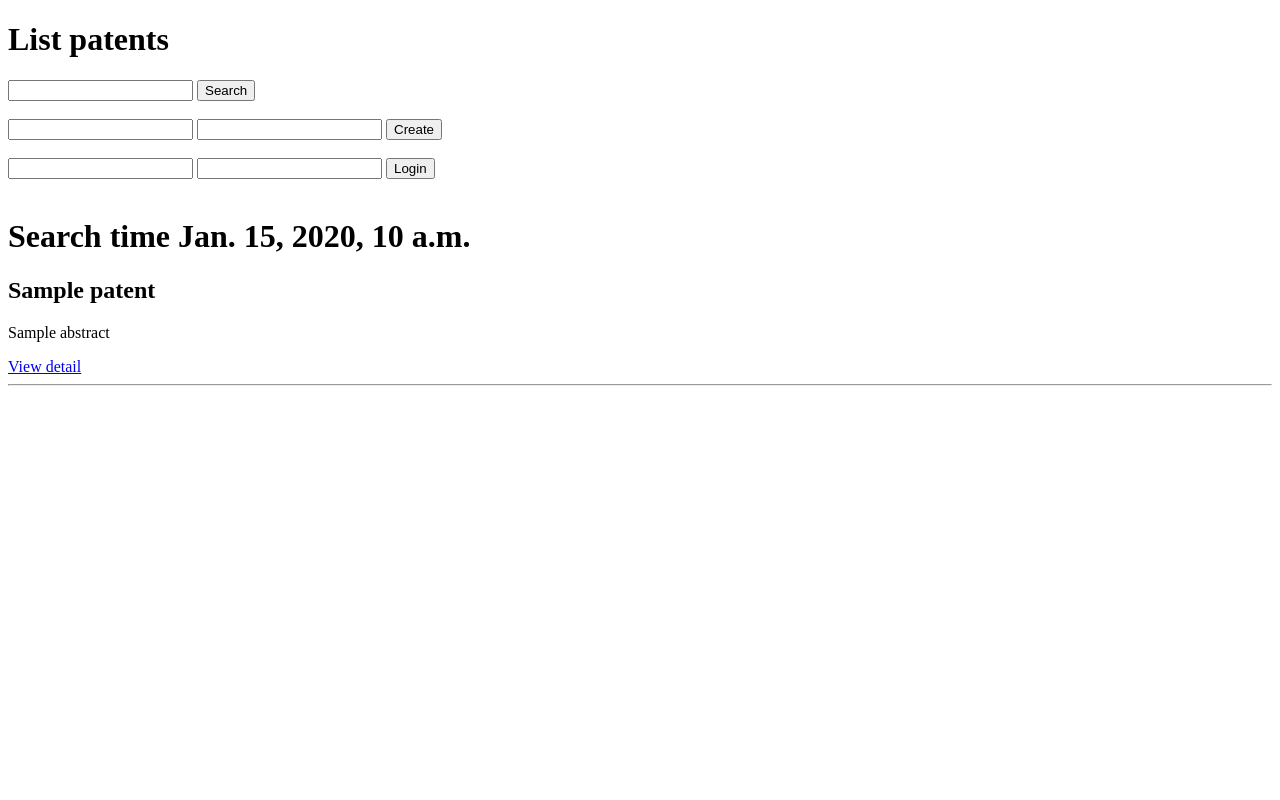
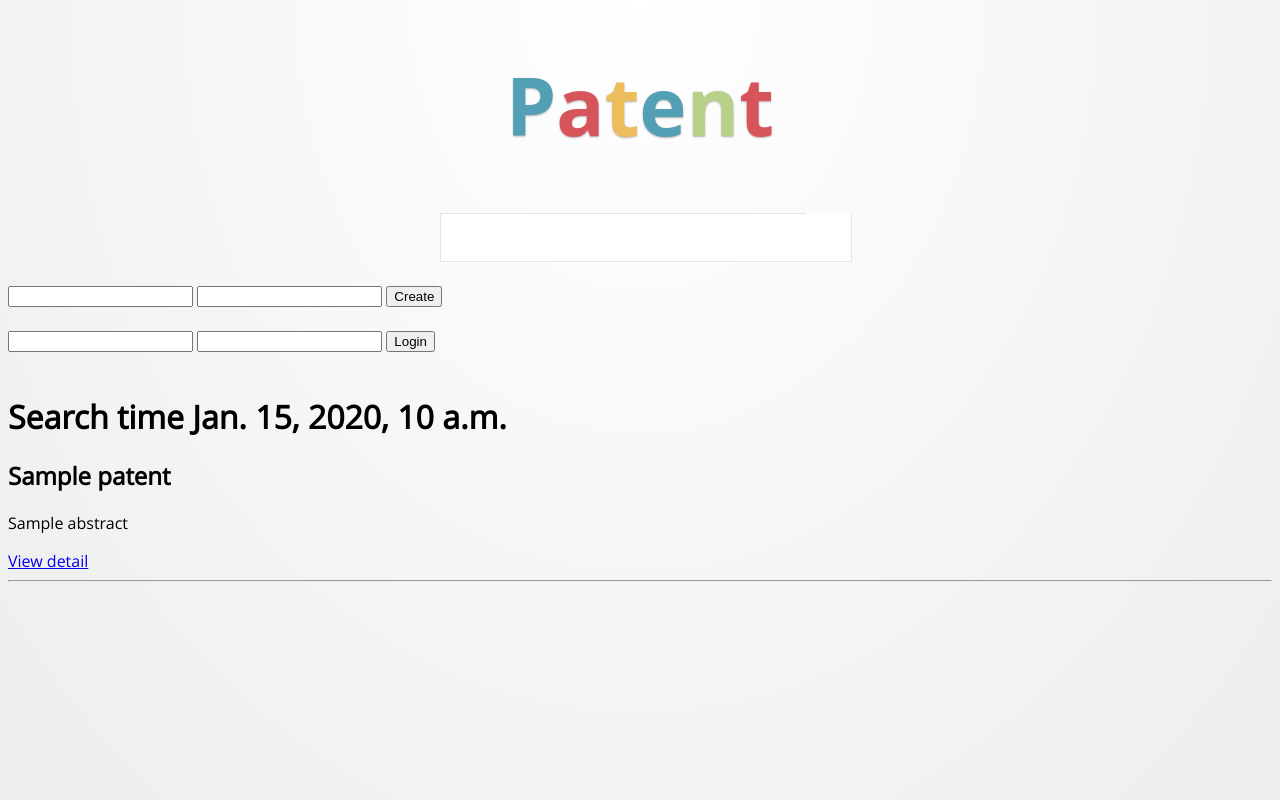
Before and after one commit to adv27/django-psearch, a Django app: template patents/templates/patents/listing.html in a window 1280 px wide. Run offline with Django 3.2, Linux system fonts and the light colour scheme; the template is opened without the code that fills it: most values are stand-ins (such as "Sample title", 1, 10 or a date in 2020); parts of the project's set-up code (start-up, migrations or seed data) failed here and were passed over; some libraries are stand-ins or nearby versions; some web fonts are replaced.

Commit message:
Make it better

```diff
--- /dev/null
+++ b/patents/static/patents/scripts/search.js
@@ -0,0 +1,69 @@
+/*global jQuery */
+/*!
+* Lettering.JS 0.6.1
+*
+* Copyright 2010, Dave Rupert http://daverupert.com
+* Released under the WTFPL license
+* http://sam.zoy.org/wtfpl/
+*
+* Thanks to Paul Irish - http://paulirish.com - for the feedback.
+*
+* Date: Mon Sep 20 17:14:00 2010 -0600
+*/
+(function ($) {
+    function injector(t, splitter, klass, after) {
+        var a = t.text().split(splitter), inject = '';
+        if (a.length) {
+            $(a).each(function (i, item) {
+                inject += '<span class="' + klass + (i + 1) + '">' + item + '</span>' + after;
+            });
+            t.empty().append(inject);
+        }
+    }
+
+    var methods = {
+        init: function () {
+
+            return this.each(function () {
+                injector($(this), '', 'char', '');
+            });
+
+        },
+
+        words: function () {
+
+            return this.each(function () {
+                injector($(this), ' ', 'word', ' ');
+            });
+
+        },
+
+        lines: function () {
+
+            return this.each(function () {
+                var r = "eefec303079ad17405c889e092e105b0";
+                // Because it's hard to split a <br/> tag consistently across browsers,
+                // (*ahem* IE *ahem*), we replaces all <br/> instances with an md5 hash
+                // (of the word "split").  If you're trying to use this plugin on that
+                // md5 hash string, it will fail because you're being ridiculous.
+                injector($(this).children("br").replaceWith(r).end(), r, 'line', '');
+            });
+
+        }
+    };
+
+    $.fn.lettering = function (method) {
+        // Method calling logic
+        if (method && methods[method]) {
+            return methods[method].apply(this, [].slice.call(arguments, 1));
+        } else if (method === 'letters' || !method) {
+            return methods.init.apply(this, [].slice.call(arguments, 0)); // always pass an array
+        }
+        $.error('Method ' + method + ' does not exist on jQuery.lettering');
+        return this;
+    };
+
+})(jQuery);
+$(document).ready(function () {
+    $("h1.logo").lettering();
+});
--- /dev/null
+++ b/patents/static/patents/styles/search.css
@@ -0,0 +1,135 @@
+@font-face {
+    font-family: 'Poiret One';
+    font-style: normal;
+    font-weight: 400;
+    src: local('Poiret One'), local('PoiretOne-Regular'), url(http://themes.googleusercontent.com/static/fonts/poiretone/v1/HrI4ZJpJ3Fh0wa5ofYMK8RsxEYwM7FgeyaSgU71cLG0.woff) format('woff');
+}
+
+@font-face {
+    font-family: 'Open Sans Light';
+    font-style: normal;
+    font-weight: 300;
+    src: local('Open Sans Light'), local('OpenSans-Light'), url(http://themes.googleusercontent.com/static/fonts/opensans/v6/DXI1ORHCpsQm3Vp6mXoaTXhCUOGz7vYGh680lGh-uXM.woff) format('woff');
+}
+
+@font-face {
+    font-family: 'Open Sans';
+    font-style: normal;
+    font-weight: 400;
+    src: local('Open Sans'), local('OpenSans'), url(http://themes.googleusercontent.com/static/fonts/opensans/v6/cJZKeOuBrn4kERxqtaUH3T8E0i7KZn-EPnyo3HZu7kw.woff) format('woff');
+}
+
+html {
+    width: 100%;
+    height: 100%;
+}
+
+body {
+    font-family: 'Open Sans', sans;
+    background: #f1f1f1;
+    background: -webkit-radial-gradient(center 0px, cover, white 0%, #ededed 100%);
+    background: -moz-radial-gradient(center 0px, cover, white 0%, #ededed 100%);
+    background: -o-radial-gradient(center 0px, cover, white 0%, #ededed 100%);
+}
+
+.menu {
+    height: 40px;
+    border-bottom: 1px solid #e5e5e5;
+}
+
+.menu ul li {
+    float: left;
+    padding: 15px 15px;
+}
+
+.menu ul li a {
+    color: #afafaf;
+    font-size: 11px;
+    text-decoration: none;
+}
+
+.menu ul li a.active {
+    font-weight: bold;
+}
+
+h1.logo {
+    font-size: 80px;
+    font-family: 'Poiret One', sans;
+    text-align: center;
+    margin-top: 50px;
+    color: #666;
+    text-shadow: 0px 1px 2px rgba(0, 0, 0, 0.3);
+}
+
+h1.logo span:nth-of-type(1) {
+    color: #539fb5;
+}
+
+h1.logo span:nth-of-type(2) {
+    color: #d7545a;
+}
+
+h1.logo span:nth-of-type(3) {
+    color: #edbd5b;
+}
+
+h1.logo span:nth-of-type(4) {
+    color: #539fb5;
+}
+
+h1.logo span:nth-of-type(5) {
+    color: #b9d088;
+}
+
+h1.logo span:nth-of-type(6) {
+    color: #d7545a;
+}
+
+img.profile {
+    position: absolute;
+    top: 20px;
+    right: 30px;
+    padding: 5px;
+    background: white;
+    box-shadow: 0px 0px 0px 7px #F3F3F3;
+    border: 1px solid #CCC;
+}
+
+.search {
+    width: 400px;
+    margin: 0px auto;
+    margin-top: 40px;
+}
+
+.search input[type="text"] {
+    border: 1px solid #e5e5e5;
+    font-size: 20px;
+    width: 400px;
+    display: block;
+    padding: 10px 5px;
+    font-family: 'Open Sans Light', sans;
+    color: #333;
+    outline: 0;
+    box-shadow: 0px 1px 0px #fff;
+}
+
+.search input[type="text"]:focus {
+    border: 1px solid #539fb5;
+}
+
+.search button {
+    position: absolute;
+    margin-top: -49px;
+    font-size: 25px;
+    background: #fff;
+    border: none;
+    margin-left: 366px;
+    color: #CFCFCF;
+    height: 45px;
+    width: 45px;
+    cursor: pointer;
+}
+
+.search input[type="text"]:focus ~ button {
+    color: #777;
+}
--- a/patents/templates/patents/listing.html
+++ b/patents/templates/patents/listing.html
@@ -1,10 +1,18 @@
 {% extends 'patents/base.html' %}
+{% block head %}
+    <link rel="stylesheet" type="text/css" href="https://netdna.bootstrapcdn.com/font-awesome/2.0/css/font-awesome.css">
+    {% load static from staticfiles %}
+    <link rel="stylesheet" type="text/css" href="{% static 'patents/styles/search.css' %}">
+    <script type="text/javascript" src="{% static 'patents/scripts/search.js' %}" async></script>
+{% endblock %}
 {% block body %}
-    <h1>List patents</h1>
-    <form action="{% url 'patents:search' %}" method="get">
-        <input type="text" name="q" id="q">
-        <input type="submit" value="Search">
-    </form>
+    <h1 class="logo">Patent</h1>
+    <div class="search">
+        <form action="{% url 'patents:search' %}" method="get">
+            <input type="text" name="q" id="q">
+            <button type="submit"><i class='icon-search'></i></button>
+        </form>
+    </div>
     <br>
     <div>
         <form action="{% url 'patents:account_create' %}" method="post">
@@ -43,5 +51,24 @@
             </div>
             <hr>
         {% endfor %}
+        {% if patents.has_other_pages %}
+            {% if patents.has_previous %}
+                <li><a href="?page={{ patents.previous_page_number }}">&laquo;</a></li>
+            {% else %}
+                <li class="disabled"><span>&laquo;</span></li>
+            {% endif %}
+            {% for i in patents.paginator.page_range %}
+                {% if patents.number == i %}
+                    <li class="active"><span>{{ i }} <span class="sr-only">(current)</span></span></li>
+                {% else %}
+                    <li><a href="?page={{ i }}">{{ i }}</a></li>
+                {% endif %}
+            {% endfor %}
+            {% if patents.has_next %}
+                <li><a href="?page={{ patents.next_page_number }}">&raquo;</a></li>
+            {% else %}
+                <li class="disabled"><span>&raquo;</span></li>
+            {% endif %}
+        {% endif %}
     {% endif %}
 {% endblock %}
--- a/patents/urls.py
+++ b/patents/urls.py
@@ -21,5 +21,5 @@ urlpatterns += [
 
 # rate function
 urlpatterns += [
-    path('rate/', views.rate, name='rate'),
+    path('rate', views.rate, name='rate'),
 ]
```
Also changed, not shown: patents/templatetags/app_filters.py (added, +8 -0 lines).
